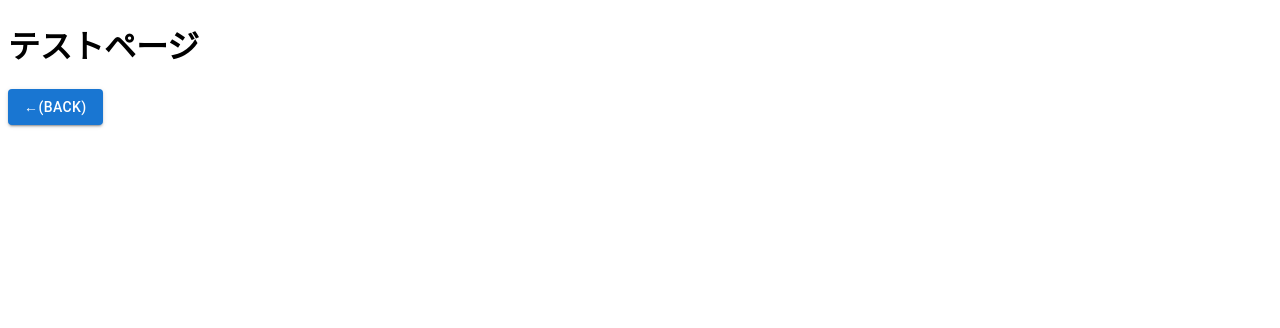
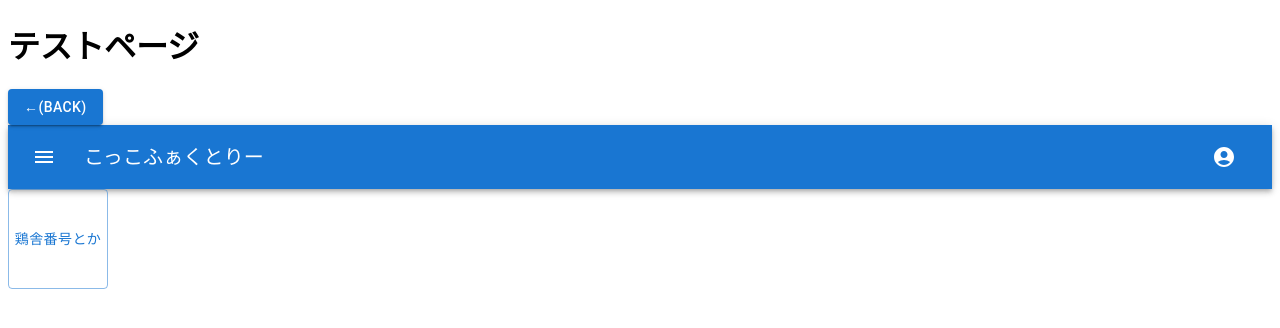
Before and after one commit to chigitako/KCL-CA, a Next.js app in the folder kokkofactory/: page /test in a window 1280 px wide. Shown: the top 328 px of the page. Built offline with nearby package versions, Linux system fonts and the light colour scheme.

Commit message:
アプリバー、普通のボタンを追加しました

```diff
--- a/kokkofactory/package.json
+++ b/kokkofactory/package.json
@@ -11,6 +11,7 @@
   "dependencies": {
     "@emotion/react": "^11.13.3",
     "@emotion/styled": "^11.13.0",
+    "@mui/icons-material": "^6.1.6",
     "@mui/material": "^6.1.6",
     "next": "15.0.2",
     "react": "^18.3.1",
--- /dev/null
+++ b/kokkofactory/src/components/AppBar.tsx
@@ -0,0 +1,83 @@
+import * as React from 'react';
+import AppBar from '@mui/material/AppBar';
+import Box from '@mui/material/Box';
+import Toolbar from '@mui/material/Toolbar';
+import Typography from '@mui/material/Typography';
+import IconButton from '@mui/material/IconButton';
+import MenuIcon from '@mui/icons-material/Menu';
+import AccountCircle from '@mui/icons-material/AccountCircle';
+import Switch from '@mui/material/Switch';
+import FormControlLabel from '@mui/material/FormControlLabel';
+import FormGroup from '@mui/material/FormGroup';
+import MenuItem from '@mui/material/MenuItem';
+import Menu from '@mui/material/Menu';
+
+export default function MenuAppBar() {
+  const [auth, setAuth] = React.useState(true);
+  const [anchorEl, setAnchorEl] = React.useState<null | HTMLElement>(null);
+
+  const handleChange = (event: React.ChangeEvent<HTMLInputElement>) => {
+    setAuth(event.target.checked);
+  };
+
+  const handleMenu = (event: React.MouseEvent<HTMLElement>) => {
+    setAnchorEl(event.currentTarget);
+  };
+
+  const handleClose = () => {
+    setAnchorEl(null);
+  };
+
+  return (
+    <Box sx={{ flexGrow: 1 }}>
+      <AppBar position="static">
+        <Toolbar>
+          <IconButton
+            size="large"
+            edge="start"
+            color="inherit"
+            aria-label="menu"
+            sx={{ mr: 2 }}
+          >
+            <MenuIcon />
+          </IconButton>
+          <Typography variant="h6" component="div" sx={{ flexGrow: 1 }}>
+            こっこふぁくとりー
+          </Typography>
+          {auth && (
+            <div>
+              <IconButton
+                size="large"
+                aria-label="account of current user"
+                aria-controls="menu-appbar"
+                aria-haspopup="true"
+                onClick={handleMenu}
+                color="inherit"
+              >
+                <AccountCircle />
+              </IconButton>
+              <Menu
+                id="menu-appbar"
+                anchorEl={anchorEl}
+                anchorOrigin={{
+                  vertical: 'top',
+                  horizontal: 'right',
+                }}
+                keepMounted
+                transformOrigin={{
+                  vertical: 'top',
+                  horizontal: 'right',
+                }}
+                open={Boolean(anchorEl)}
+                onClose={handleClose}
+              >
+                <MenuItem onClick={handleClose}>Profile</MenuItem>
+                <MenuItem onClick={handleClose}>My account</MenuItem>
+              </Menu>
+            </div>
+          )}
+        </Toolbar>
+      </AppBar>
+    </Box>
+  );
+}
--- /dev/null
+++ b/kokkofactory/src/components/Button.tsx
@@ -0,0 +1,20 @@
+import * as React from 'react';
+import Stack from '@mui/material/Stack';
+import Button from '@mui/material/Button';
+
+export default function BasicButtons() {
+  return (
+    <Stack spacing={2} direction="row">
+      <Button variant="outlined"
+      sx={{
+        width: '100px', //任意の幅を指定
+        height: '100px', //幅と同じ高さで正方形に
+        minWidth: 'unset', //デフォルトの最小幅を無効化
+        padding: 0, //ボタン内の余白を調整
+      }}
+      >
+        鶏舎番号とか
+        </Button>
+    </Stack>
+  );
+}
--- a/kokkofactory/src/pages/test.tsx
+++ b/kokkofactory/src/pages/test.tsx
@@ -1,11 +1,15 @@
 import React from 'react';
 import BackButton from '../components/BackButton'; //パスに合わせて変更
+import AppBar from '../components/AppBar';
+import Button from '../components/Button';
 
 const TestPage: React.FC = () => {
   return (
     <div>
       <h1>テストページ</h1>
       <BackButton />
+      <AppBar />
+      <Button />
     </div>
   );
 };
```
Also changed, not shown: 1 other file (tests, documents, lock files or other folders).
